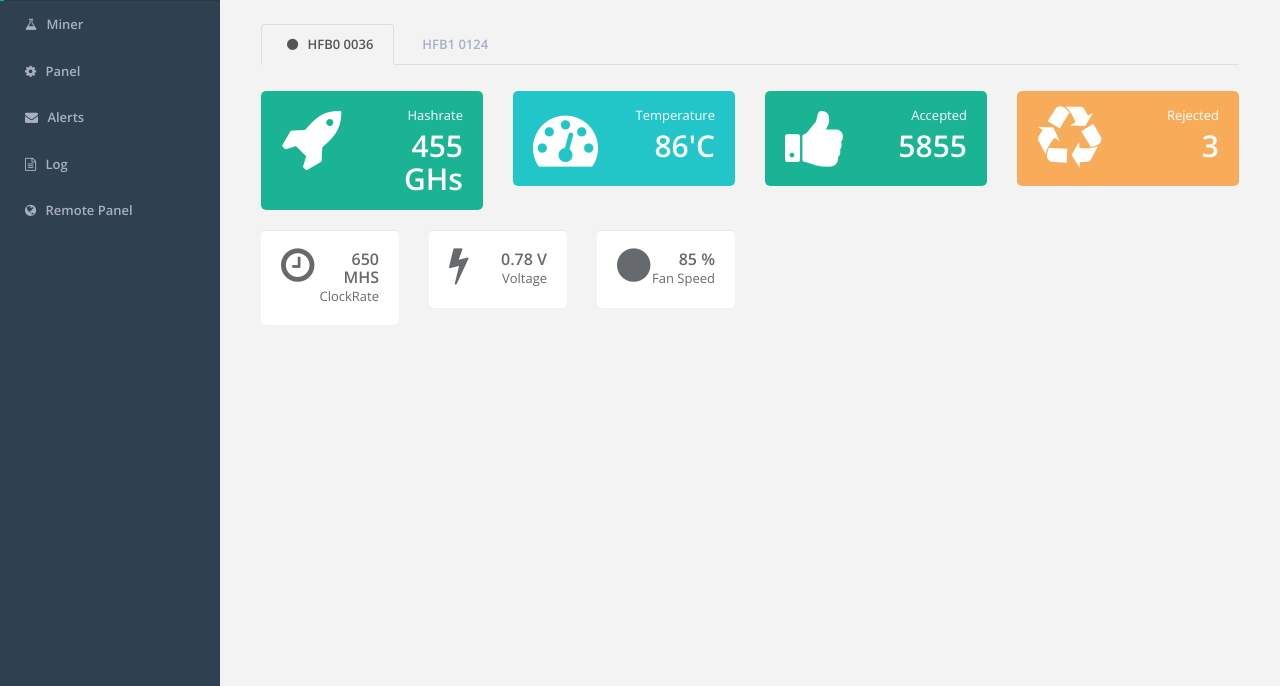
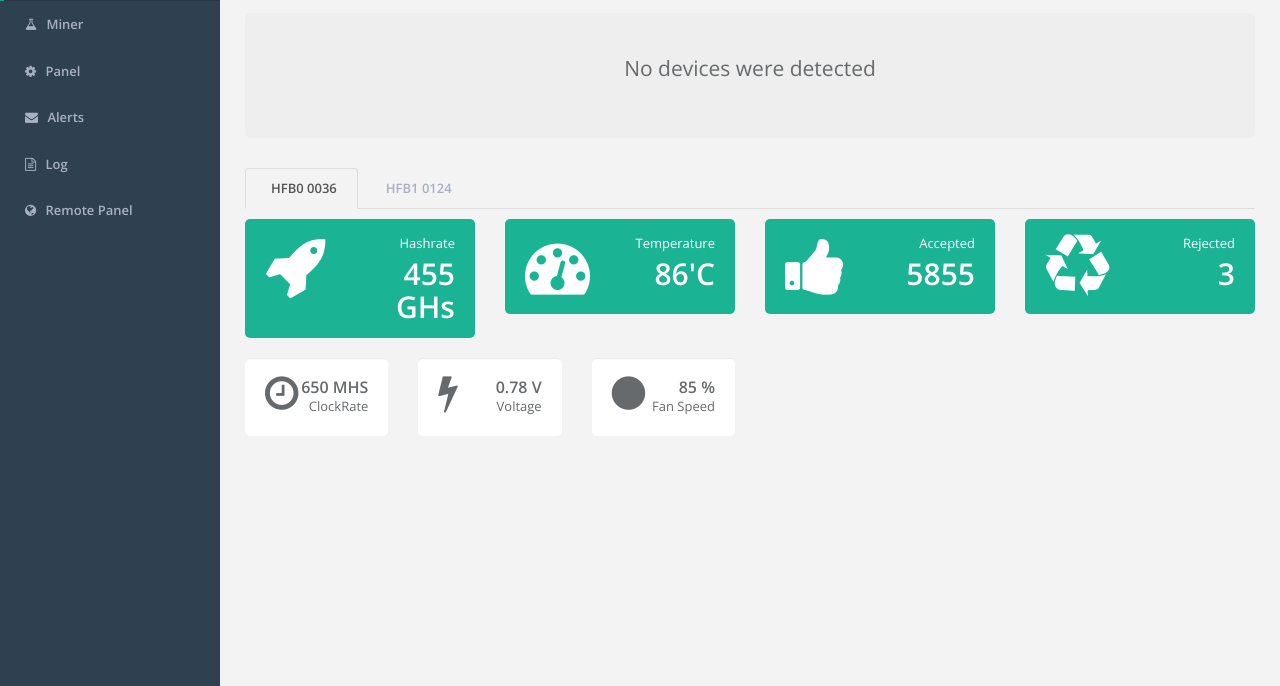
Before and after one commit to jameshilliard/miningkit, a Flask app: page / in a window 1280 px wide. Shown: the part 430-1116 px from the top of the page. Run offline with Flask 2, Linux system fonts and the light colour scheme; some libraries are stand-ins or nearby versions.

Commit message:
status page style update

```diff
--- a/templates/status.html
+++ b/templates/status.html
@@ -14,7 +14,7 @@
                 </div>
             </div>
             <div class="col-lg-4">
-                <div class="widget style1 yellow-bg">
+                <div class="widget style1 navy-bg">
                     <div class="row">
                         <div class="col-xs-4">
                             <i class="fa fa-rocket fa-5x"></i>
@@ -53,24 +53,17 @@
     </div>
 </div>
 
-<div class="panel blank-panel">
-    <div class="panel-heading">
-        <div class="panel-options">
-            <ul class="nav nav-tabs">
-                <li class="active">
-                    <a data-toggle="tab" href="#tab-1" aria-expanded="true">
-                        <i class="fa fa-circle green"></i> HFB0 0036
-                    </a>
-                </li>
-                <li class="">
-                    <a data-toggle="tab" href="#tab-2" aria-expanded="false">HFB1 0124</a>
-                </li>
+<div class="jumbotron">
+    <p class="text-center">No devices were detected</p>
+</div>
+
+<div role="tabpanel">
+    <ul class="nav nav-tabs" role="tablist">
+        <li role="presentation" class="active"><a href="#home" aria-controls="home" role="tab" data-toggle="tab">HFB0 0036</a></li>
+        <li role="presentation"><a href="#profile" aria-controls="profile" role="tab" data-toggle="tab">HFB1 0124</a></li>
     </ul>
-        </div>
-    </div>
-    <div class="panel-body">
     <div class="tab-content">
-            <div id="tab-1" class="tab-pane active">
+        <div role="tabpanel" class="tab-pane active" id="home">
             <div class="row">
                 <div class="col-lg-3">
                     <div class="widget style1 navy-bg">
@@ -86,7 +79,7 @@
                     </div>
                 </div>
                 <div class="col-lg-3">
-                        <div class="widget style1 lazur-bg">
+                    <div class="widget style1 navy-bg">
                         <div class="row">
                             <div class="col-xs-4">
                                 <i class="fa fa-tachometer fa-5x"></i>
@@ -112,7 +105,7 @@
                     </div>
                 </div>
                 <div class="col-lg-3">
-                        <div class="widget style1 yellow-bg">
+                    <div class="widget style1 navy-bg">
                         <div class="row">
                             <div class="col-xs-4">
                                 <i class="fa fa-recycle fa-5x"></i>
@@ -167,11 +160,8 @@
                 </div>
             </div>
         </div>
-            <div id="tab-2" class="tab-pane">
-                <strong>Donec quam felis</strong>
-                <p>Thousand unknown plants are noticed by me: when I hear the buzz of the little world among the stalks, and grow familiar with the countless indescribable forms of the insects and flies, then I feel the presence of the Almighty, who formed us in his own image, and the breath </p>
-                <p>I am alone, and feel the charm of existence in this spot, which was created for the bliss of souls like mine. I am so happy, my dear friend, so absorbed in the exquisite sense of mere tranquil existence, that I neglect my talents. I should be incapable of drawing a single stroke at the present moment; and yet.</p>
-            </div>
+        <div role="tabpanel" class="tab-pane" id="profile">
+            Same as HFB0 0036
         </div>
     </div>
 </div>
```
Lines whose indentation alone changed are shown as unchanged.
